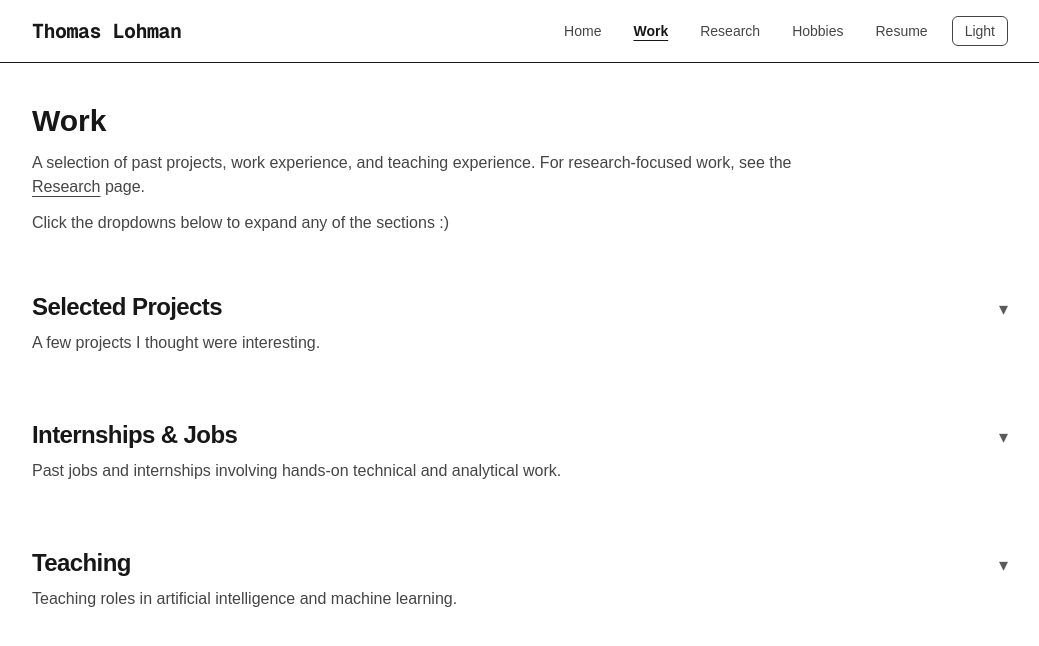
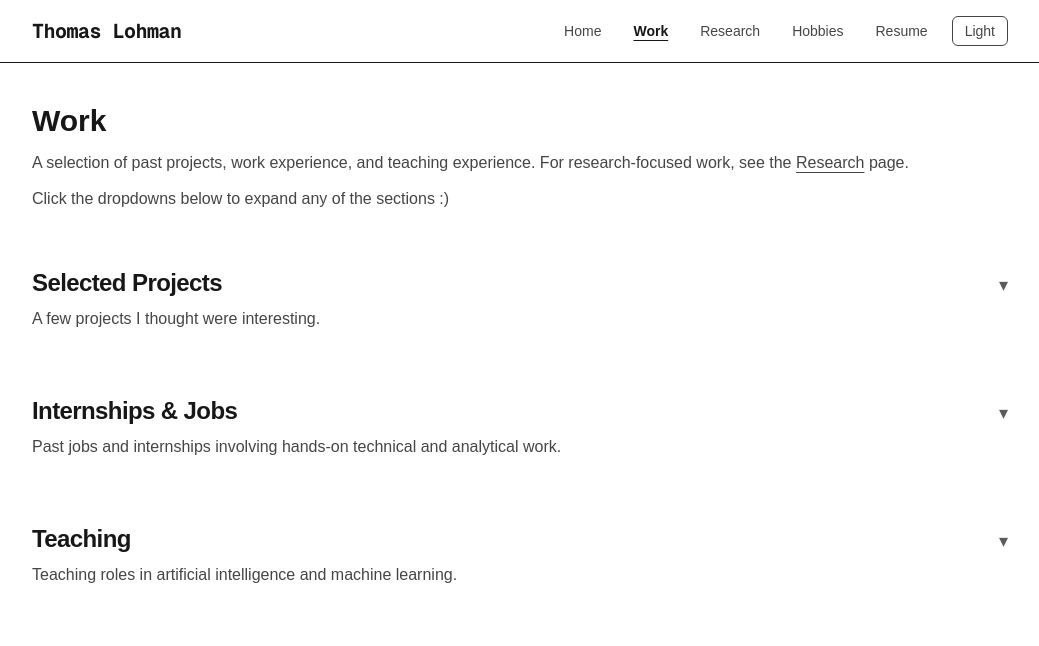
Before and after one commit to Thomas-Lohman/Personal-Website, a Next.js app: page /work in a window 1280 px wide. Shown: the top 646 px of the page, without its empty margins (120-1159 px from the left). Built offline with nearby package versions, Linux system fonts and the light colour scheme.

Commit message:
Changing spacing on work page

```diff
--- a/app/work/page.tsx
+++ b/app/work/page.tsx
@@ -235,7 +235,7 @@ export default function WorkPage() {
     <section className="space-y-14">
       <header className="space-y-3">
         <h1 className="text-3xl font-bold">Work</h1>
-        <p className="opacity-80 max-w-3xl">
+        <p className="opacity-80">
           A selection of past projects, work experience, and teaching experience.
           For research-focused work, see the{" "}
           <a className="underline underline-offset-4" href="/research">
@@ -243,11 +243,10 @@ export default function WorkPage() {
           </a>{" "}
           page.
         </p>
-        <p className="opacity-80 max-w-3xl">
+        <p className="opacity-80">
           Click the dropdowns below to expand any of the sections :)
         </p>
       </header>
-
       <div className="space-y-10">
         <DropdownSection
           title="Selected Projects"
```
